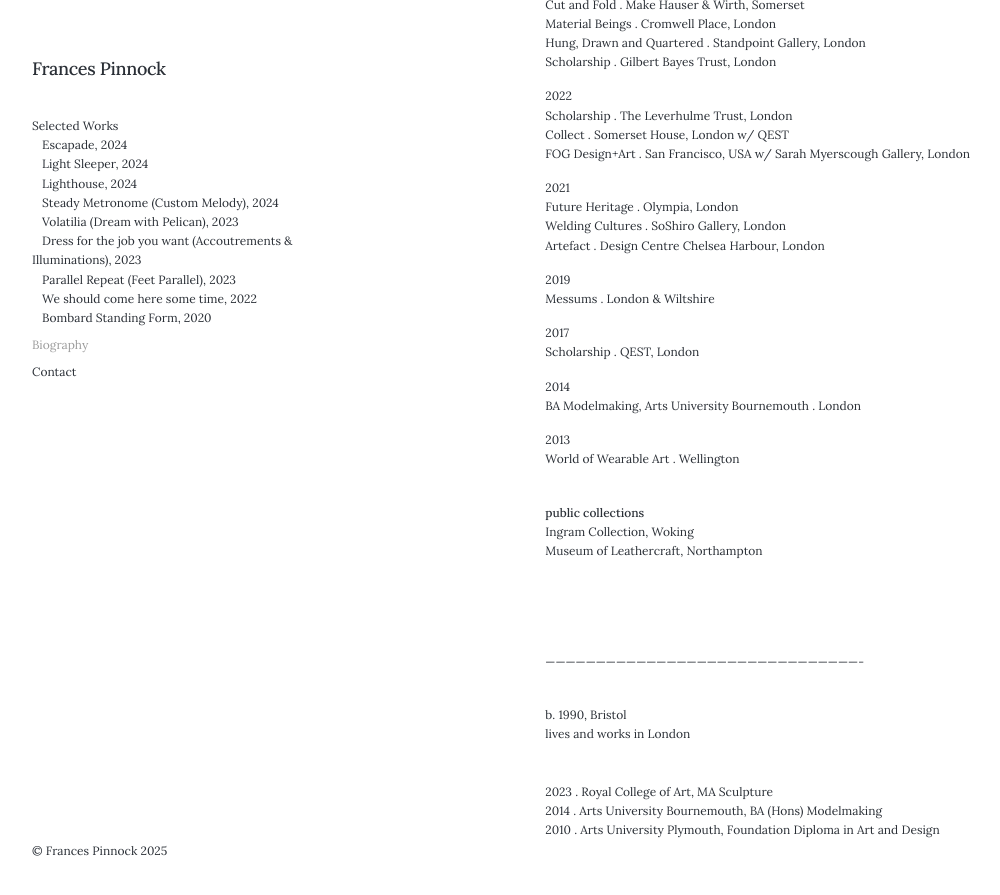
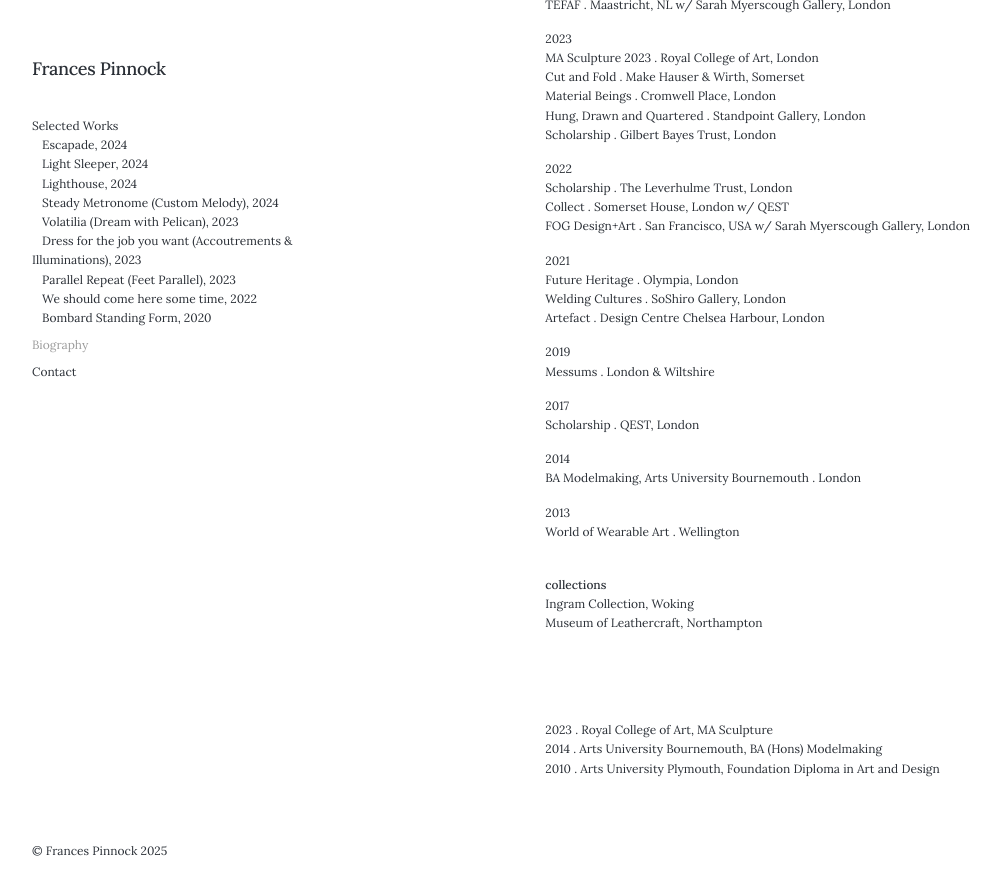
Before and after one commit to francespinnock/francespinnock.github.io, a Jekyll site: the page built from _pages/bio.md, in a window 1280 px wide and 900 px high, scrolled down 520 px. Shown: the top 895 px of the window, without its empty margins (28-1028 px from the left). Built offline with Jekyll 4.4.1, drawn with Linux system fonts in a browser that asks for light colours; nearby versions of some CDN libraries; some web fonts are replaced; some of the changed text lies outside the part shown.

Commit message:
Update bio.md

```diff
--- a/_pages/bio.md
+++ b/_pages/bio.md
@@ -3,6 +3,9 @@ title: Biography
 subtitle:
 description: Frances Pinnock - Biography
 ---
+b. 1990, Bristol
+lives and works in London
+<br />
 
 **upcoming**
 
@@ -57,19 +60,14 @@ BA Modelmaking, Arts University Bournemouth . London
 World of Wearable Art . Wellington
 <br />
 
-**public collections**
+**collections**
 Ingram Collection, Woking
 Museum of Leathercraft, Northampton
 
 <br />
 <br />
-----------------------------------------------------------------------------------------------
-<br />
-<br />
 
-b. 1990, Bristol
-lives and works in London
-<br />
+
 2023 . Royal College of Art, MA Sculpture
 2014 . Arts University Bournemouth, BA (Hons) Modelmaking
 2010 . Arts University Plymouth, Foundation Diploma in Art and Design
```
